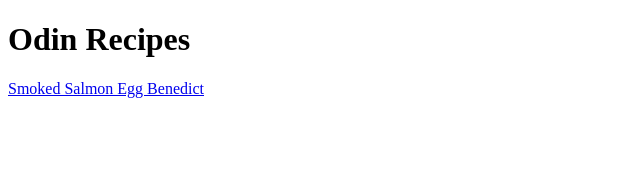
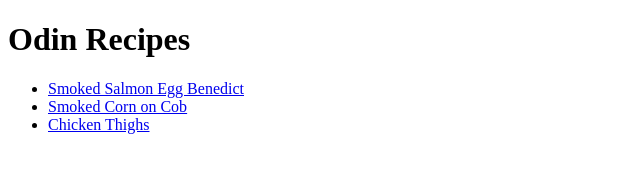
Before and after one commit to AbdelBadr/odin-recipes, a plain HTML site: page index.html in a window 1280 px wide. Shown: the whole page, without its empty margins (0-640 px from the left). Drawn offline with Linux system fonts and the light colour scheme.

Commit message:
add link to 2 new recipe pages links to chicken-thighs.html and smoked-corn-on-cob.html add to main page in unordered list.

```diff
--- a/index.html
+++ b/index.html
@@ -6,6 +6,10 @@
     </head>
     <body>
         <h1>Odin Recipes</h1>
-        <a href="recipes/smoked-salmon-egg.html">Smoked Salmon Egg Benedict</a>
+        <ul>
+            <li><a href="recipes/smoked-salmon-egg.html">Smoked Salmon Egg Benedict</a></li>
+            <li><a href="recipes/smoked-corn-on-cob.html">Smoked Corn on Cob</a></li>
+            <li><a href="recipes/chicken-thighs.html">Chicken Thighs</a></li>
+        </ul>
     </body>
 </html>
```
